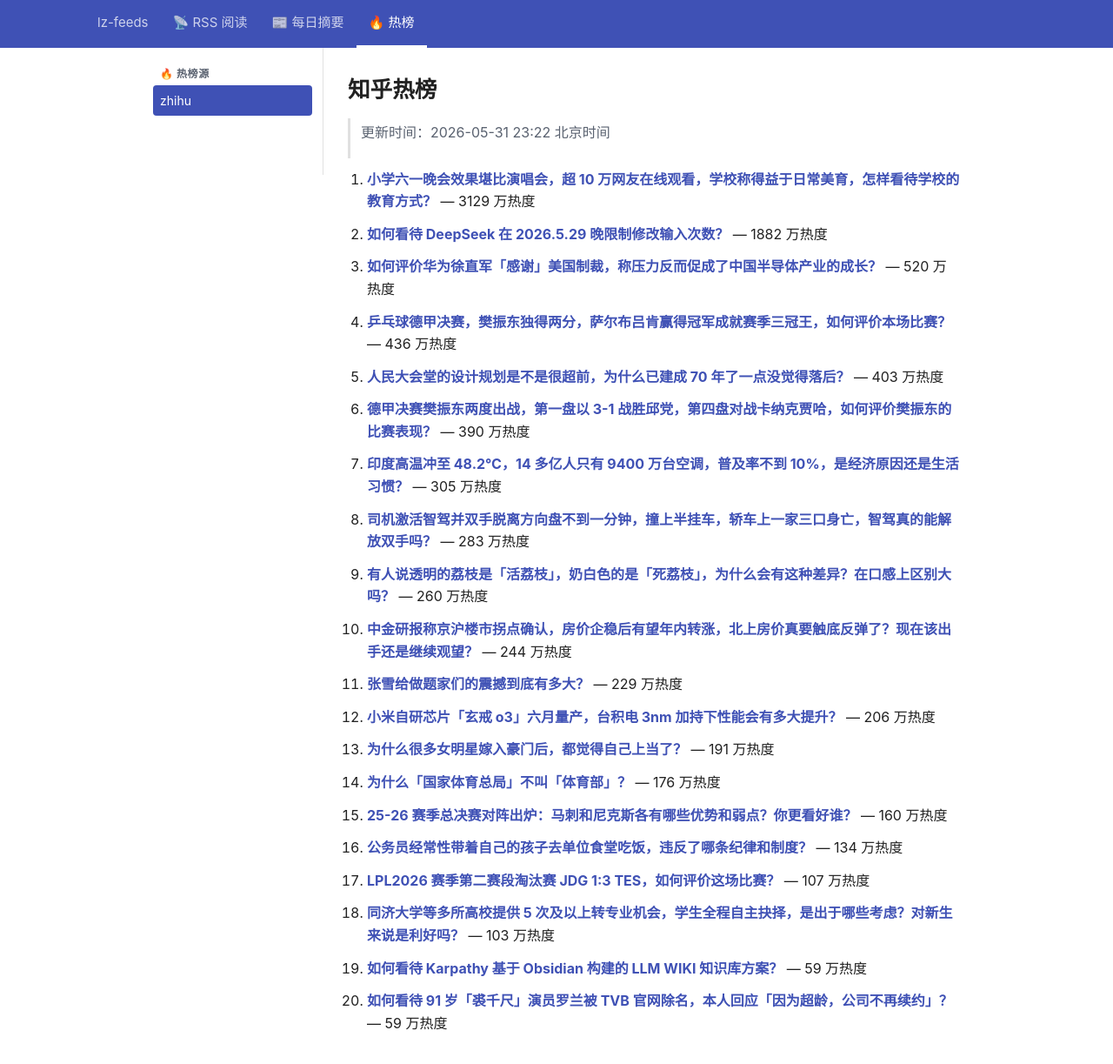
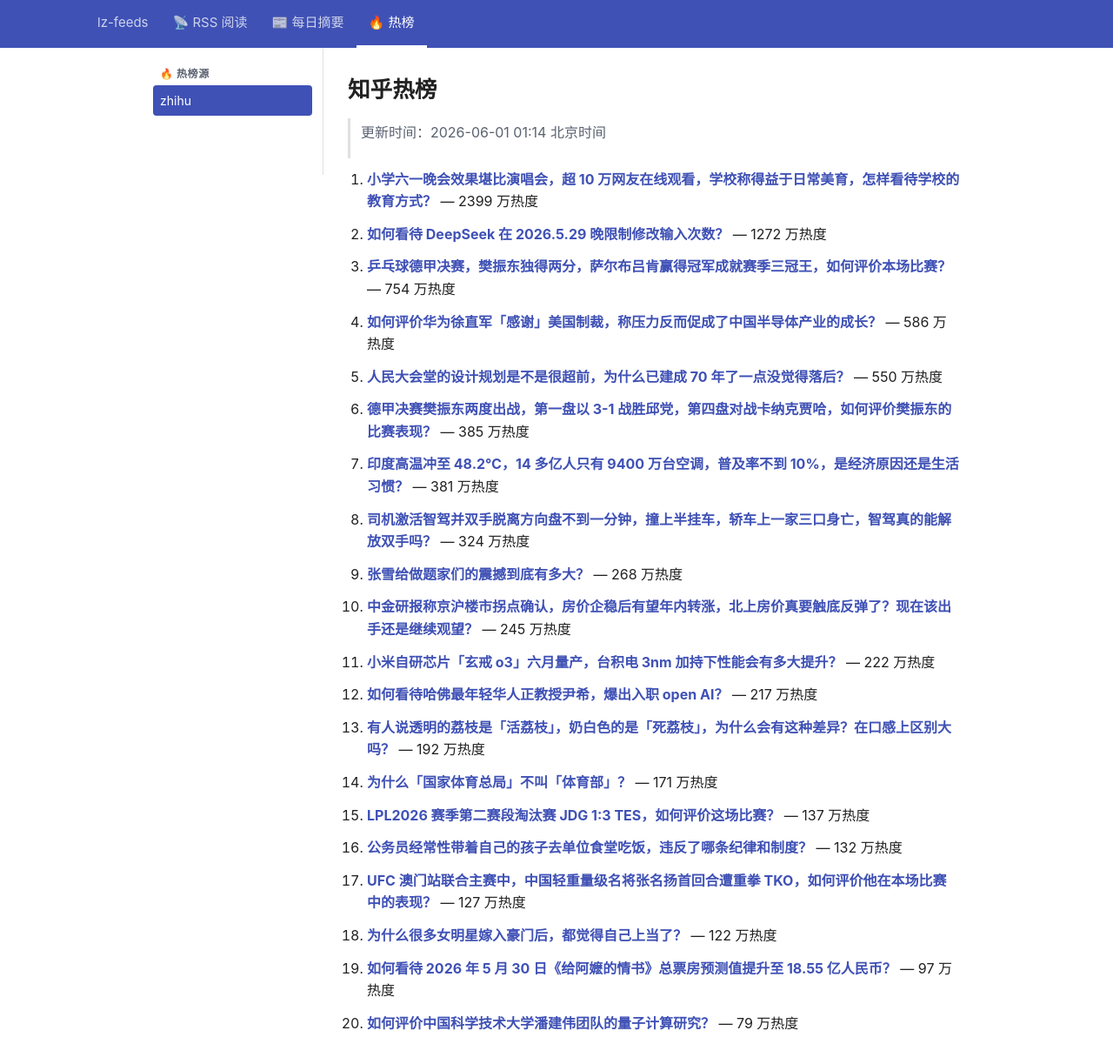
Before and after one commit to lizhang0101/lz-feeds, a Jekyll site: the page built from _hotlist/zhihu.md, in a window 1280 px wide and 1253 px high. Shown: the top 1223 px of the window at 87% size. Built offline with Jekyll 4.4.1, drawn with Linux system fonts in a browser that asks for light colours.

Commit message:
hotlist: 2026-05-31T17:14Z

```diff
--- a/_hotlist/zhihu.md
+++ b/_hotlist/zhihu.md
@@ -1,48 +1,48 @@
 ---
-updated: 2026-05-31 23:22 北京时间
+updated: 2026-06-01 01:14 北京时间
 count: 20
 ---
 
 # 知乎热榜
 
-> 更新时间：2026-05-31 23:22 北京时间
+> 更新时间：2026-06-01 01:14 北京时间
 
-1. **[小学六一晚会效果堪比演唱会，超 10 万网友在线观看，学校称得益于日常美育，怎样看待学校的教育方式？](https://www.zhihu.com/question/2043990135130125315)** — 3129 万热度
+1. **[小学六一晚会效果堪比演唱会，超 10 万网友在线观看，学校称得益于日常美育，怎样看待学校的教育方式？](https://www.zhihu.com/question/2043990135130125315)** — 2399 万热度
 
-2. **[如何看待 DeepSeek 在 2026.5.29 晚限制修改输入次数？](https://www.zhihu.com/question/2043802300246915002)** — 1882 万热度
+2. **[如何看待 DeepSeek 在 2026.5.29 晚限制修改输入次数？](https://www.zhihu.com/question/2043802300246915002)** — 1272 万热度
 
-3. **[如何评价华为徐直军「感谢」美国制裁，称压力反而促成了中国半导体产业的成长？](https://www.zhihu.com/question/2044415469747007658)** — 520 万热度
+3. **[乒乓球德甲决赛，樊振东独得两分，萨尔布吕肯赢得冠军成就赛季三冠王，如何评价本场比赛？](https://www.zhihu.com/question/2044507566647006793)** — 754 万热度
 
-4. **[乒乓球德甲决赛，樊振东独得两分，萨尔布吕肯赢得冠军成就赛季三冠王，如何评价本场比赛？](https://www.zhihu.com/question/2044507566647006793)** — 436 万热度
+4. **[如何评价华为徐直军「感谢」美国制裁，称压力反而促成了中国半导体产业的成长？](https://www.zhihu.com/question/2044415469747007658)** — 586 万热度
 
-5. **[人民大会堂的设计规划是不是很超前，为什么已建成 70 年了一点没觉得落后？](https://www.zhihu.com/question/2040725492324689810)** — 403 万热度
+5. **[人民大会堂的设计规划是不是很超前，为什么已建成 70 年了一点没觉得落后？](https://www.zhihu.com/question/2040725492324689810)** — 550 万热度
 
-6. **[德甲决赛樊振东两度出战，第一盘以 3-1 战胜邱党，第四盘对战卡纳克贾哈，如何评价樊振东的比赛表现？](https://www.zhihu.com/question/2044505844486599158)** — 390 万热度
+6. **[德甲决赛樊振东两度出战，第一盘以 3-1 战胜邱党，第四盘对战卡纳克贾哈，如何评价樊振东的比赛表现？](https://www.zhihu.com/question/2044505844486599158)** — 385 万热度
 
-7. **[印度高温冲至 48.2℃，14 多亿人只有 9400 万台空调，普及率不到 10%，是经济原因还是生活习惯？](https://www.zhihu.com/question/2044427993054017025)** — 305 万热度
+7. **[印度高温冲至 48.2℃，14 多亿人只有 9400 万台空调，普及率不到 10%，是经济原因还是生活习惯？](https://www.zhihu.com/question/2044427993054017025)** — 381 万热度
 
-8. **[司机激活智驾并双手脱离方向盘不到一分钟，撞上半挂车，轿车上一家三口身亡，智驾真的能解放双手吗？](https://www.zhihu.com/question/2044378272578932828)** — 283 万热度
+8. **[司机激活智驾并双手脱离方向盘不到一分钟，撞上半挂车，轿车上一家三口身亡，智驾真的能解放双手吗？](https://www.zhihu.com/question/2044378272578932828)** — 324 万热度
 
-9. **[有人说透明的荔枝是「活荔枝」，奶白色的是「死荔枝」，为什么会有这种差异？在口感上区别大吗？](https://www.zhihu.com/question/2043362809816117631)** — 260 万热度
+9. **[张雪给做题家们的震撼到底有多大？](https://www.zhihu.com/question/2024076423992735283)** — 268 万热度
 
-10. **[中金研报称京沪楼市拐点确认，房价企稳后有望年内转涨，北上房价真要触底反弹了？现在该出手还是继续观望？](https://www.zhihu.com/question/2043269779943843699)** — 244 万热度
+10. **[中金研报称京沪楼市拐点确认，房价企稳后有望年内转涨，北上房价真要触底反弹了？现在该出手还是继续观望？](https://www.zhihu.com/question/2043269779943843699)** — 245 万热度
 
-11. **[张雪给做题家们的震撼到底有多大？](https://www.zhihu.com/question/2024076423992735283)** — 229 万热度
+11. **[小米自研芯片「玄戒 o3」六月量产，台积电 3nm 加持下性能会有多大提升？](https://www.zhihu.com/question/2043989303341142831)** — 222 万热度
 
-12. **[小米自研芯片「玄戒 o3」六月量产，台积电 3nm 加持下性能会有多大提升？](https://www.zhihu.com/question/2043989303341142831)** — 206 万热度
+12. **[如何看待哈佛最年轻华人正教授尹希，爆出入职 open AI？](https://www.zhihu.com/question/2044397085965955829)** — 217 万热度
 
-13. **[为什么很多女明星嫁入豪门后，都觉得自己上当了？](https://www.zhihu.com/question/312882174)** — 191 万热度
+13. **[有人说透明的荔枝是「活荔枝」，奶白色的是「死荔枝」，为什么会有这种差异？在口感上区别大吗？](https://www.zhihu.com/question/2043362809816117631)** — 192 万热度
 
-14. **[为什么「国家体育总局」不叫「体育部」？](https://www.zhihu.com/question/2043401388944791345)** — 176 万热度
+14. **[为什么「国家体育总局」不叫「体育部」？](https://www.zhihu.com/question/2043401388944791345)** — 171 万热度
 
-15. **[25-26 赛季总决赛对阵出炉：马刺和尼克斯各有哪些优势和弱点？你更看好谁？](https://www.zhihu.com/question/2044402516817965410)** — 160 万热度
+15. **[LPL2026 赛季第二赛段淘汰赛 JDG 1:3 TES，如何评价这场比赛？](https://www.zhihu.com/question/2044450135288108263)** — 137 万热度
 
-16. **[公务员经常性带着自己的孩子去单位食堂吃饭，违反了哪条纪律和制度？](https://www.zhihu.com/question/1998176504153151391)** — 134 万热度
+16. **[公务员经常性带着自己的孩子去单位食堂吃饭，违反了哪条纪律和制度？](https://www.zhihu.com/question/1998176504153151391)** — 132 万热度
 
-17. **[LPL2026 赛季第二赛段淘汰赛 JDG 1:3 TES，如何评价这场比赛？](https://www.zhihu.com/question/2044450135288108263)** — 107 万热度
+17. **[UFC 澳门站联合主赛中，中国轻重量级名将张名扬首回合遭重拳 TKO，如何评价他在本场比赛中的表现？](https://www.zhihu.com/question/2044172857710838574)** — 127 万热度
 
-18. **[同济大学等多所高校提供 5 次及以上转专业机会，学生全程自主抉择，是出于哪些考虑？对新生来说是利好吗？](https://www.zhihu.com/question/2043707538764559809)** — 103 万热度
+18. **[为什么很多女明星嫁入豪门后，都觉得自己上当了？](https://www.zhihu.com/question/312882174)** — 122 万热度
 
-19. **[如何看待 Karpathy  基于 Obsidian 构建的 LLM WIKI 知识库方案？](https://www.zhihu.com/question/2024074329273411299)** — 59 万热度
+19. **[如何看待 2026 年 5 月 30 日《给阿嬷的情书》总票房预测值提升至 18.55 亿人民币？](https://www.zhihu.com/question/2034264575038731020)** — 97 万热度
 
-20. **[如何看待 91 岁「裘千尺」演员罗兰被 TVB 官网除名，本人回应「因为超龄，公司不再续约」？](https://www.zhihu.com/question/2043759208387150458)** — 59 万热度
+20. **[如何评价中国科学技术大学潘建伟团队的量子计算研究？](https://www.zhihu.com/question/2038197145359102036)** — 79 万热度
```
